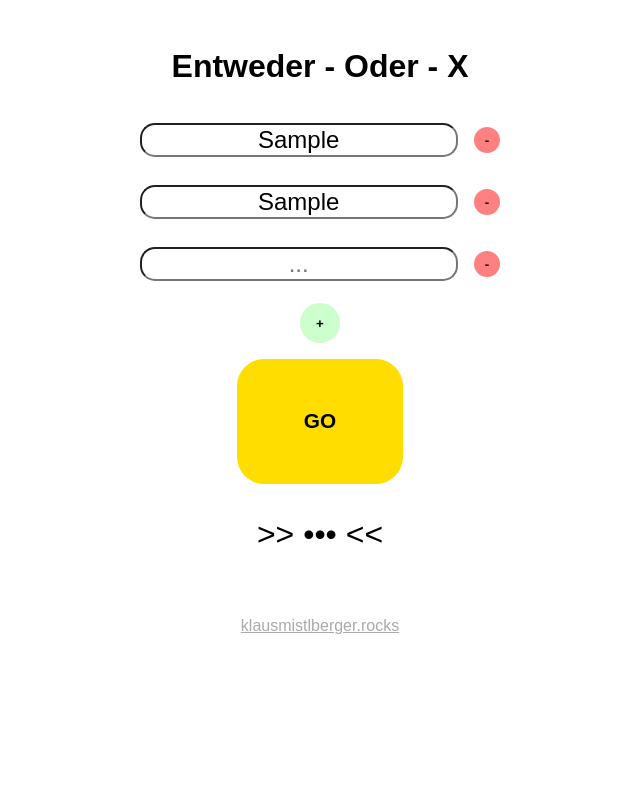
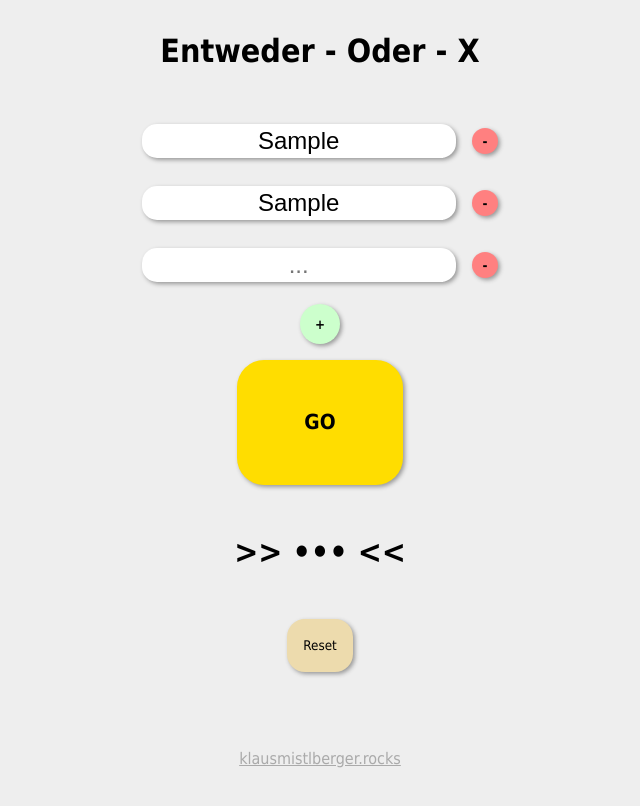
Before and after one commit to klausMistlberger/entweder-oder-react, a React (Create React App) app: page / in a window 1280 px wide. Both pictures are taken after typing "Sample", "Sample" into the empty fields and a click on the button "add option". Shown: the top 806 px of the page, without its empty margins (320-960 px from the left). Built offline with nearby package versions, Linux system fonts and the light colour scheme; the HTML template or start-up script is replaced by a standard one.

Commit message:
Add query params

```diff
--- a/src/App.css
+++ b/src/App.css
@@ -3,9 +3,10 @@
   flex-direction: column;
   align-items: center;
   max-width: 720px;
-  margin: 0 auto;
-  padding: 1em;
-  height: 100vh;
+  margin: auto;
+  height: 100%;
+  position: relative;
+  gap: 1em;
 }
 
 h1 {
@@ -20,8 +21,9 @@ form {
 }
 
 .mbkrocks {
-  margin-top: 2em;
   color: #aaa;
+  position: absolute;
+  bottom: 2em;
 }
 
 .result-button {
@@ -33,27 +35,40 @@ form {
   border: none;
   border-radius: 27px;
   background-color: #ffdd00;
-  transition: background-color 160ms ease-in-out;
 }
 
 .result-button:hover {
-  background-color: #eecc00;
+  background-color: #ffed00;
 }
 
 .output {
   margin-top: 1em;
   margin-bottom: 1em;
   font-size: 2em;
-  text-align: center;
+  font-weight: 700;
 }
 
 button {
+  font-family: Tahoma;
   margin: 0;
   padding: 0;
   color: black;
   display: flex;
   justify-content: center;
   align-items: center;
+  transition: background-color 160ms ease-in-out;
+}
+
+.reset-button {
+  width: 5em;
+  height: 4em;
+  border: none;
+  border-radius: 18px;
+  background-color: #eddbad;
+}
+
+.reset-button:hover {
+  background-color: #ffecbc;
 }
 
 .best-of {
--- a/src/App.jsx
+++ b/src/App.jsx
@@ -1,22 +1,27 @@
-import React, { useState } from 'react';
+import React, { useEffect, useState } from 'react';
 import Input from './components/Input';
 import AddOptionButton from './components/ButtonAdd';
 import { nanoid } from 'nanoid';
-
 import './App.css';
 
 const App = () => {
-  const initialState = [
+  const initialOptions = [
     { id: nanoid(), value: '', placeholder: 'Entweder...' },
     { id: nanoid(), value: '', placeholder: '...Oder' },
   ];
+  const initialOutput = '>> ••• <<';
 
-  const [options, setOptions] = useState(initialState);
-  const [output, setOutput] = useState('>> ••• <<');
-  const [clickCounter, setClickCounter] = useState(0);
-  const [bestOfOptions, setBestOfOptions] = useState([]);
+  const [options, setOptions] = useState(initialOptions);
+  const [output, setOutput] = useState(initialOutput);
+
+  useEffect(() => {
+    getQueryParams();
+  }, []);
 
   const newOption = { id: nanoid(), value: '', placeholder: '...' };
+  const createOption = (option) => {
+    return { id: nanoid(), value: option, placeholder: '...' };
+  };
 
   const optionChangeHandler = (event) => {
     const elementToUpdate = options.find(
@@ -52,6 +57,28 @@ const App = () => {
     });
   };
 
+  const getQueryParams = () => {
+    const urlSearchParams = new URLSearchParams(window.location.search);
+    const params = Object.fromEntries(urlSearchParams.entries());
+    const values = Object.values(params);
+    if (values.length >= 2) {
+      const queryOptions = values.map((value) => createOption(value));
+      setOptions(queryOptions);
+    }
+  };
+
+  const setQueryParams = () => {
+    if (options[0].value !== '' && options[1].value !== '') {
+      const queryArray = options.map(
+        (option, index) => `${index}=${option.value}`
+      );
+      const queryString = `?${queryArray.join('&')}`;
+      const url = window.location.href.split('?')[0];
+      const queryUrl = url + queryString;
+      window.history.replaceState(null, '', queryUrl);
+    }
+  };
+
   const clickGoHandler = (event) => {
     event.preventDefault();
     const factor = 30;
@@ -60,34 +87,7 @@ const App = () => {
     const seed = Math.floor(Math.random() * seedLength) + 1;
     const select = Math.floor(seed / factor);
 
-    setClickCounter((count) => count + 1);
-
-    setBestOfOptions((prevValues) => {
-      const newValues = [...prevValues];
-
-      if (select !== options.length) {
-        const option = options[select].value;
-        const elementToUpdate = newValues.find((el) => el.option === option);
-        if (!elementToUpdate) {
-          newValues.push({ id: nanoid(), option: option, count: 1 });
-          return newValues;
-        }
-        const index = newValues.indexOf(elementToUpdate);
-        newValues[index].count += 1;
-        return newValues;
-      }
-
-      const noOption = 'Keine Ahnung';
-      const elementToUpdate = newValues.find((el) => el.option === noOption);
-      if (!elementToUpdate) {
-        newValues.push({ id: nanoid(), option: noOption, count: 1 });
-        return newValues;
-      }
-      const index = newValues.indexOf(elementToUpdate);
-      newValues[index].count += 1;
-      return newValues;
-    });
-
+    setQueryParams();
     setOutput(() => {
       if (select === options.length) {
         return 'Keine Ahnung, wirf eine Münze!';
@@ -97,6 +97,13 @@ const App = () => {
       }
       return '>> ••• <<';
     });
+  };
+
+  const clickResetHandler = () => {
+    setOptions(initialOptions);
+    setOutput(initialOutput);
+    const url = window.location.href.split('?')[0];
+    window.history.replaceState(null, '', url);
   };
 
   const inputs = options.map((option) => (
@@ -111,32 +118,20 @@ const App = () => {
     />
   ));
 
-  const bestOfResults = bestOfOptions.map((el) => {
-    console.log(el);
-    return (
-      <p key={el.id}>
-        {el.option}: {el.count}
-      </p>
-    );
-  });
-
   return (
     <div className="App">
       <h1>Entweder - Oder - X</h1>
       <form className="form">
         {inputs}
         <AddOptionButton onClick={addOption} />
-        <button className="result-button" onClick={clickGoHandler}>
+        <button className="result-button shadow" onClick={clickGoHandler}>
           GO
         </button>
       </form>
       <div className="output">{output}</div>
-      {clickCounter >= 2 && (
-        <div className="best-of">
-          <p>Best of {clickCounter + 1 + (clickCounter % 2)}</p>
-          <div className="best-of-options">{bestOfResults}</div>
-        </div>
-      )}
+      <button className="reset-button shadow" onClick={clickResetHandler}>
+        Reset
+      </button>
       <a className="mbkrocks" href="https://klausmistlberger.rocks/">
         klausmistlberger.rocks
       </a>
--- a/src/components/ButtonAdd.jsx
+++ b/src/components/ButtonAdd.jsx
@@ -6,7 +6,7 @@ const AddOptionButton = (props) => {
   return (
     <button
       title="add option"
-      className={classes['button-add']}
+      className={`${classes['button-add']} shadow`}
       onClick={props.onClick}
     >
       +
--- a/src/components/ButtonRemove.jsx
+++ b/src/components/ButtonRemove.jsx
@@ -7,7 +7,7 @@ const ButtonRemove = (props) => {
       title="remove option"
       onClick={props.onRemove}
       data-id={props.id}
-      className={classes['remove-button']}
+      className={`${classes['remove-button']} shadow`}
     >
       -
     </button>
--- a/src/components/Input.jsx
+++ b/src/components/Input.jsx
@@ -7,7 +7,7 @@ const Input = (props) => {
     <div className={classes['input-container']}>
       <input
         type="input"
-        className={classes.input}
+        className={`${classes.input} shadow`}
         placeholder={props.placeholder}
         id={props.id}
         onChange={props.onChange}
--- a/src/components/Input.module.css
+++ b/src/components/Input.module.css
@@ -7,8 +7,17 @@
 }
 
 .input {
+  height: 2rem;
   font-family: Arial, Helvetica, sans-serif;
   font-size: 1.5em;
   text-align: center;
   border-radius: 15px;
+  border: none;
+  transition: box-shadow 160ms ease-in-out;
 }
+
+.input:focus {
+  outline: none;
+  border: none;
+  box-shadow: 3px 3px 4px #444;
+}
--- a/src/index.css
+++ b/src/index.css
@@ -2,6 +2,18 @@
   margin: 0;
 }
 
+#root {
+  height: 100%;
+}
+
 body {
-  font-family: Arial, Helvetica, sans-serif;
+  font-family: Tahoma, Helvetica, sans-serif;
+  margin: 0;
+  padding: 0;
+  background-color: #eee;
+  height: 100dvh;
 }
+
+.shadow {
+  box-shadow: 2px 2px 4px #999;
+}
```
Also changed, not shown: 2 other files (tests, documents, lock files or other folders).
